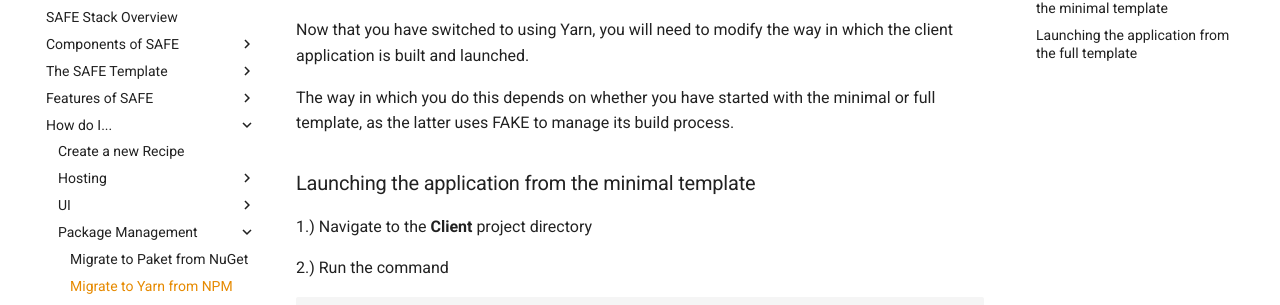
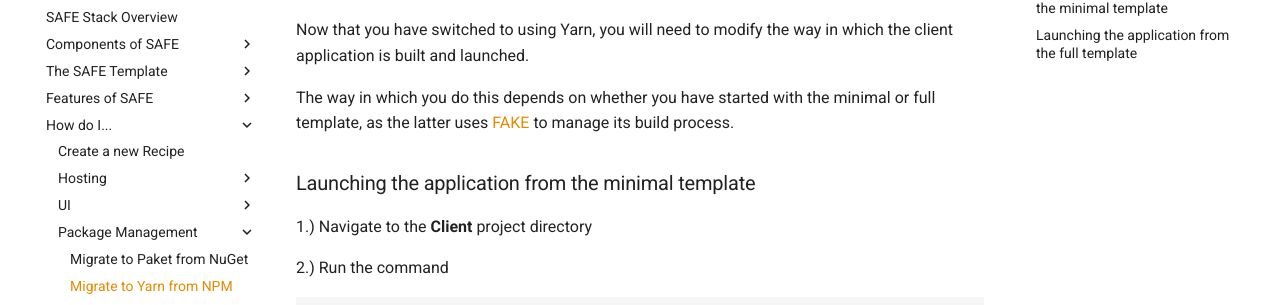
Before and after one commit to SAFE-Stack/docs, an MkDocs documentation site: the page built from docs/recipes/package-management/migrate-to-yarn.md, in a window 1280 px wide and 900 px high, scrolled down 905 px. Shown: the part 172-477 px from the top of the window. Built offline with MkDocs 1.6.1 and Material for MkDocs 9.7.7, drawn with Linux system fonts in a browser that asks for light colours; comment, search, counter and statistics services are not loaded; part of the change alters nothing that is shown.

```diff
--- a/docs/recipes/package-management/migrate-to-yarn.md
+++ b/docs/recipes/package-management/migrate-to-yarn.md
@@ -36,7 +36,7 @@ For more details on migration see the [official docs](https://classic.yarnpkg.co
 
 Now that you have switched to using Yarn, you will need to modify the way in which the client application is built and launched.
 
-The way in which you do this depends on whether you have started with the minimal or full template, as the latter uses FAKE to manage its build process.
+The way in which you do this depends on whether you have started with the minimal or full template, as the latter uses [FAKE](https://fake.build/) to manage its build process.
 
 ### Launching the application from the minimal template
 
```
